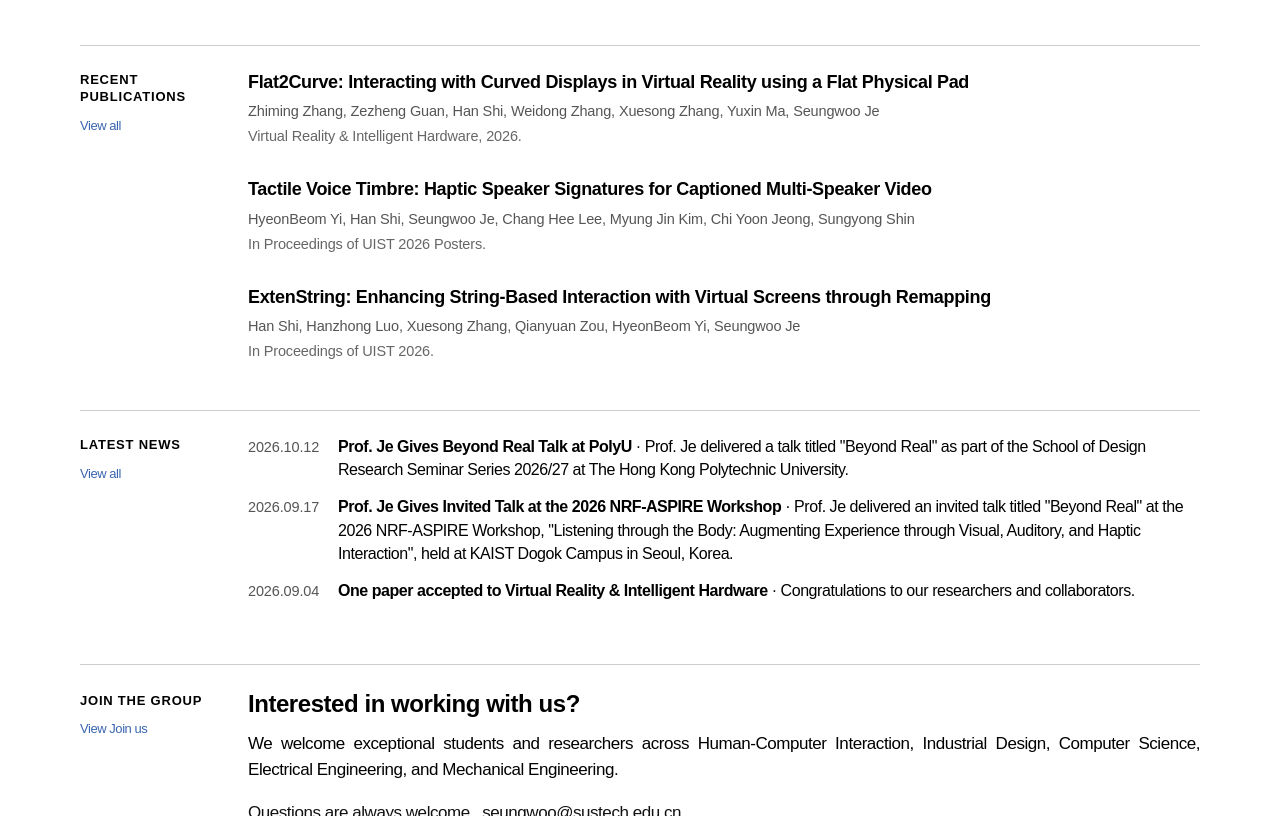
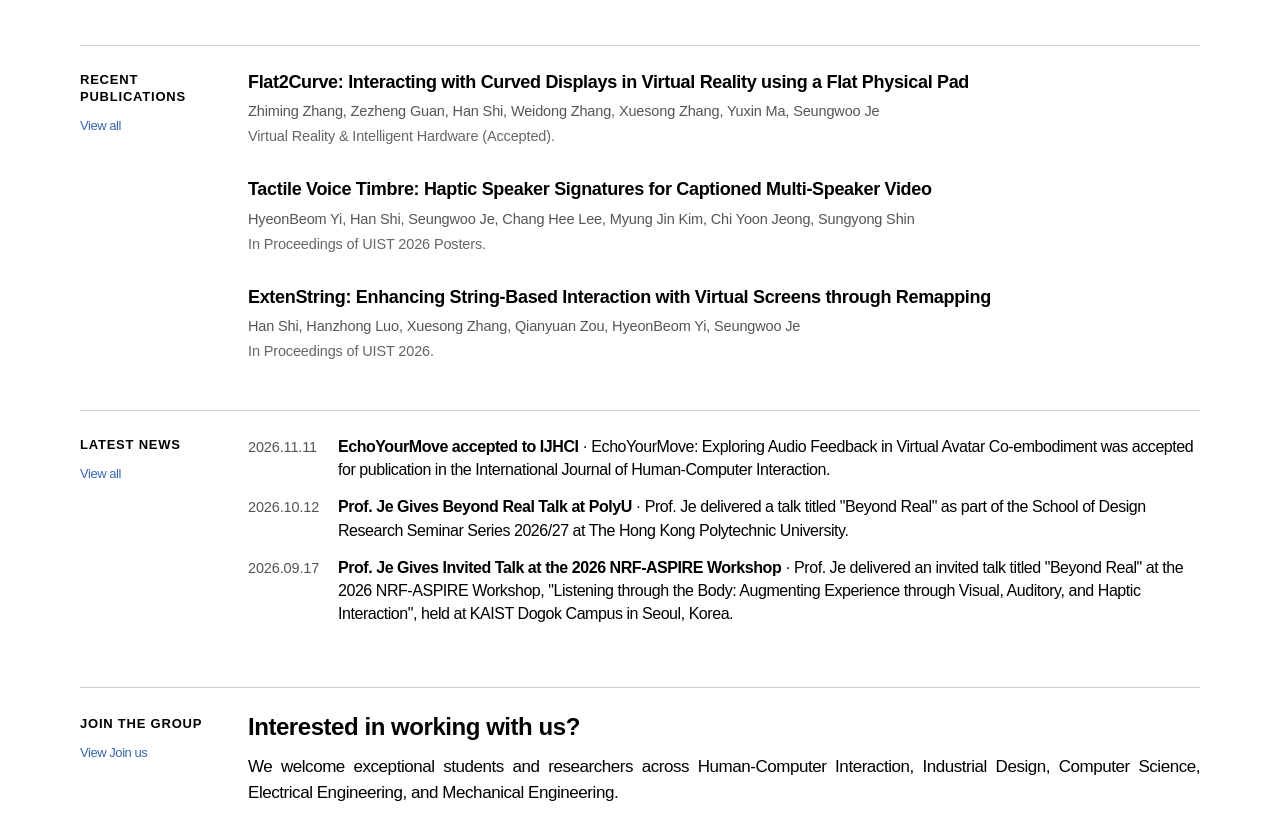
Before and after one commit to SeungwooJe/SeungwooJe.github.io, a website: page index.html in a window 1280 px wide. Shown: the part 567-1383 px from the top of the page. Drawn offline with Linux system fonts and the light colour scheme; a web font is replaced by a local one.

Commit message:
Announce EchoYourMove acceptance and update Flat2Curve status

```diff
--- a/content-data.js
+++ b/content-data.js
@@ -2,7 +2,7 @@
 window.SITE_CONTENT={
   research:[],
   publications:[
-    {title:'Flat2Curve: Interacting with Curved Displays in Virtual Reality using a Flat Physical Pad',authors:'Zhiming Zhang, Zezheng Guan, Han Shi, Weidong Zhang, Xuesong Zhang, Yuxin Ma, Seungwoo Je',venue:'Virtual Reality & Intelligent Hardware, 2026.'},
+    {title:'Flat2Curve: Interacting with Curved Displays in Virtual Reality using a Flat Physical Pad',authors:'Zhiming Zhang, Zezheng Guan, Han Shi, Weidong Zhang, Xuesong Zhang, Yuxin Ma, Seungwoo Je',venue:'Virtual Reality & Intelligent Hardware (Accepted).'},
     {title:'Tactile Voice Timbre: Haptic Speaker Signatures for Captioned Multi-Speaker Video',authors:'HyeonBeom Yi, Han Shi, Seungwoo Je, Chang Hee Lee, Myung Jin Kim, Chi Yoon Jeong, Sungyong Shin',venue:'In Proceedings of UIST 2026 Posters.'},
     {title:'ExtenString: Enhancing String-Based Interaction with Virtual Screens through Remapping',authors:'Han Shi, Hanzhong Luo, Xuesong Zhang, Qianyuan Zou, HyeonBeom Yi, Seungwoo Je',venue:'In Proceedings of UIST 2026.'},
     {title:'MagicPen: Enabling Dynamic Physical Scaffolding through Haptic Feedback for 3D Content Creation in VR with a Variable-length Stylus',authors:'Zhicheng Wang, Tianze Xie, Yilong Lin, Xuesong Zhang, Daniele Giunchi, Eyal Ofek, Seungwoo Je',venue:'In Proceedings of UIST 2026.'},
@@ -13,6 +13,7 @@ window.SITE_CONTENT={
     {title:'SoundWeAR: Co-Designing AR Sound Cues to Support Outdoor Awareness for DHH Individuals',authors:'Anna Surovkova*, Tianze Xie*, Xinan Yang, Seungwoo Je',venue:'CHI 2026'}
   ],
   news:[
+    {date:'2026.11.11',kind:'Publication',tone:'dark',badge:'Paper<br>Accepted',title:'EchoYourMove accepted to IJHCI',summary:'EchoYourMove: Exploring Audio Feedback in Virtual Avatar Co-embodiment was accepted for publication in the International Journal of Human-Computer Interaction.'},
     {date:'2026.10.12',kind:'Talk',image:'assets/news/polyu-beyond-real-2026.jpg',title:'Prof. Je Gives Beyond Real Talk at PolyU',summary:'Prof. Je delivered a talk titled "Beyond Real" as part of the School of Design Research Seminar Series 2026/27 at The Hong Kong Polytechnic University.'},
     {date:'2026.09.17',kind:'Talk',image:'assets/news/nrf-aspire-workshop-2026.jpg',title:'Prof. Je Gives Invited Talk at the 2026 NRF-ASPIRE Workshop',summary:'Prof. Je delivered an invited talk titled "Beyond Real" at the 2026 NRF-ASPIRE Workshop, "Listening through the Body: Augmenting Experience through Visual, Auditory, and Haptic Interaction", held at KAIST Dogok Campus in Seoul, Korea.'},
     {date:'2026.09.04',kind:'Publication',tone:'dark',badge:'Paper<br>Accepted',title:'One paper accepted to Virtual Reality & Intelligent Hardware',summary:'Congratulations to our researchers and collaborators.'},
--- a/index.html
+++ b/index.html
@@ -44,6 +44,6 @@
     </section>
   </main>
   <footer class="w-footer"><img src="assets/idg-logo.png" alt=""><p>© 2026 Immersive Design Group · SUSTech School of Design</p></footer>
-  <script src="content-data.js?v=20261026-2"></script><script src="site-render.js?v=20260726"></script><script src="header.js"></script>
+  <script src="content-data.js?v=20261111"></script><script src="site-render.js?v=20260726"></script><script src="header.js"></script>
 </body>
 </html>
```
Also changed, not shown: news.html (+1 -1 lines), publications.html (+1 -1 lines).
